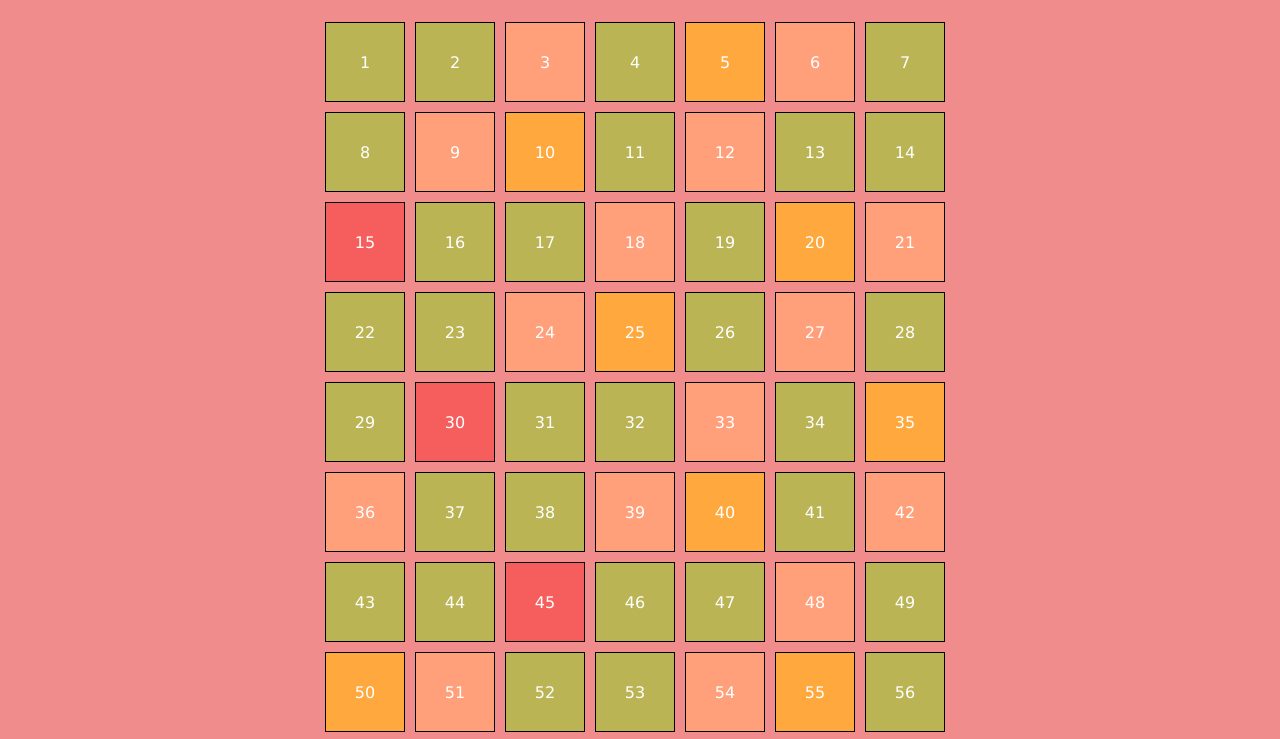
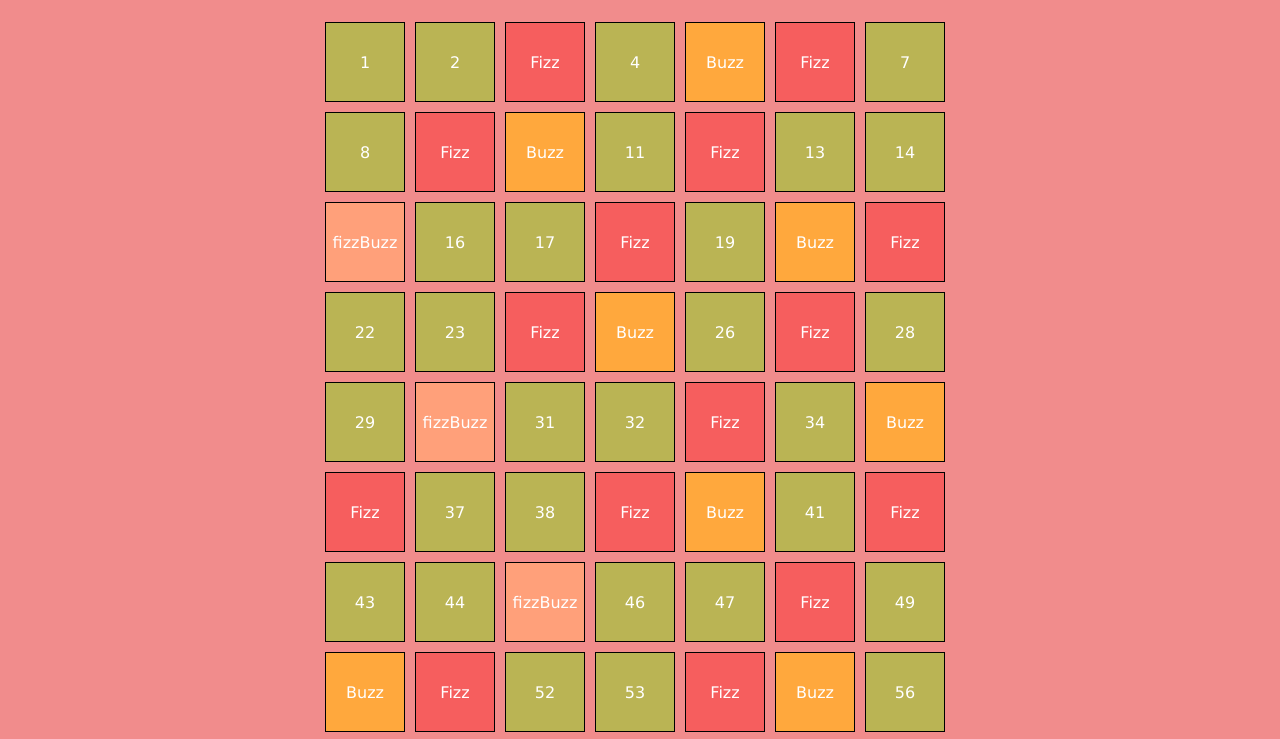
Before and after one commit to saragisondi/js-fizzbuzz, a plain HTML site: page index.html in a window 1280 px wide. Shown: the part 61-800 px from the top of the page. Drawn offline with Linux system fonts and the light colour scheme.

Commit message:
modify box append text

```diff
--- a/css/style.css
+++ b/css/style.css
@@ -44,15 +44,15 @@ main h1{
   color: white;
 }
 
-.pink{
+.fizz{
   background-color: rgb(246, 94, 94);
 }
 
-.bisque{
+.buzz{
   background-color:rgb(255, 168, 61)
 }
 
-.lightsalmon{
+.fizzbuzz{
   background-color: lightsalmon;
 }
 
--- a/js/script.js
+++ b/js/script.js
@@ -10,28 +10,29 @@ console.log(container)
 //CICLO
 for(let i=1; i<=100; i++){
 
-  text = i;
+let text = i;
 
-   //BOX
+  //BOX
   const box = document.createElement("div");
   box.classList.add("box");
   console.log(box)
   //BOX DENTRO CONTAINER
-  box.append(text)
   container.append(box)
   console.log(text)
 
   if (!(i % 15)) {
     text = 'fizzBuzz';
-    box.classList.add("pink");
+    box.classList.add("fizzbuzz");
   } else if (!(i % 5)) {
     text = 'Buzz';
-    box.classList.add("bisque")
+    box.classList.add("buzz")
   }else if (!(i % 3)) {
     text = 'Fizz';
-    box.classList.add("lightsalmon")
+    box.classList.add("fizz")
   }
   else{
     box.classList.add("yellow")
   }
+
+  box.append(text)
 }
```
